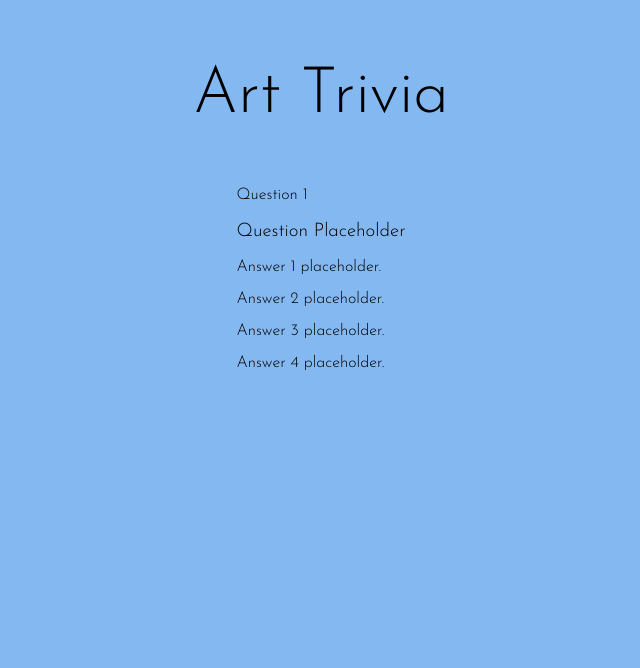
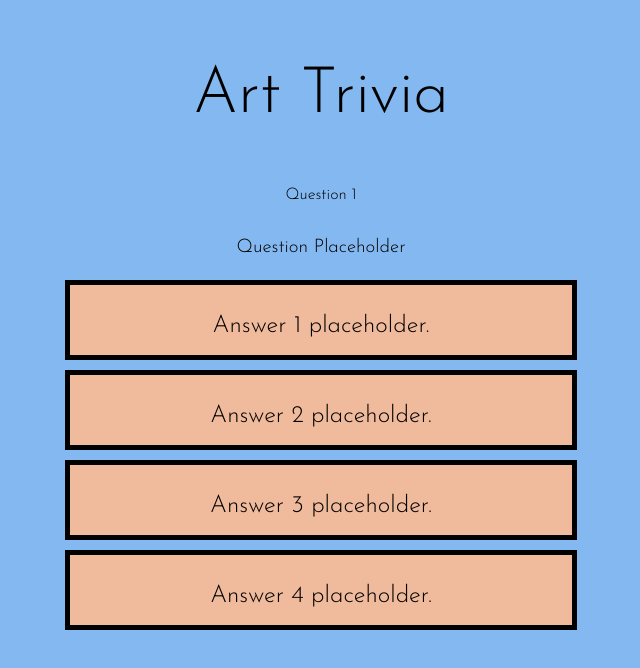
Before and after one commit to bourdear/category-trivia, a plain HTML site: page index.html in a window 1280 px wide. Both pictures are taken after a click on the input "Play". Shown: the whole page, without its empty margins (319-959 px from the left). Drawn offline with Linux system fonts and the light colour scheme.

Commit message:
Style game section

```diff
--- a/styles/style.css
+++ b/styles/style.css
@@ -16,12 +16,30 @@ body {
     background: #84B8F0;
 }
 
-.main {
+.main{
+    height: 100%;
+}
+
+.main, #game-div {
     display: flex;
     flex-wrap: wrap;
     flex-direction: column;
     align-items: center;
+}
+
+.answer-div {
+    display: flex;
+    flex-direction: column;
+    text-align: center;
+    align-items: center;
     height: 100%;
+    padding: 5px;
+    margin: 5px;
+    border: 5px solid black;
+    width: 40vw;
+    height: 10vh;
+    background: #F0BA9C;
+    font-size: 1.5em;
 }
 
 .title-class {
@@ -62,3 +80,7 @@ background: #D99582;
 .hide {
     display: none;
 }
+
+.show {
+    display: initial;
+}
```
